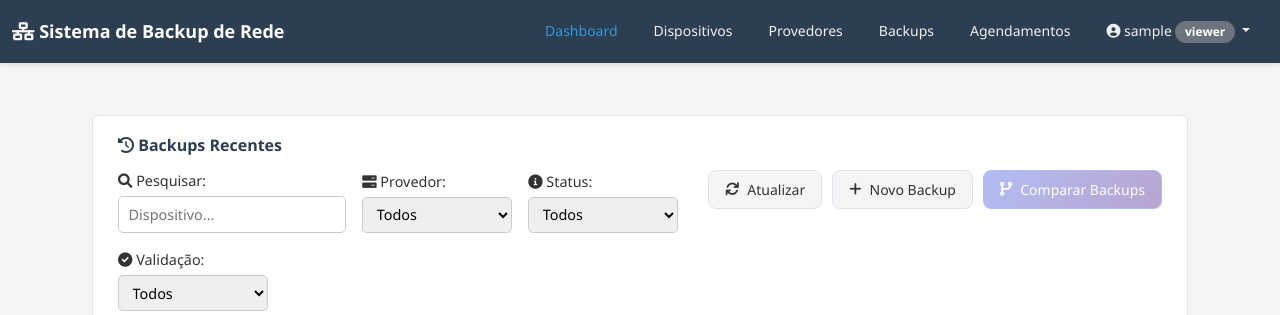
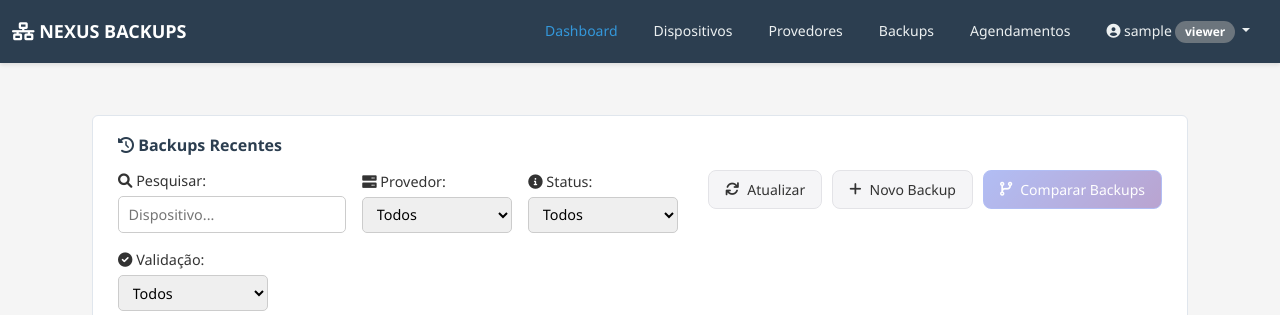
Before and after one commit to brunosaccoman/network-backup, a Flask app: page /backups in a window 1280 px wide. Shown: the top 315 px of the page. Run offline with Flask 3, Linux system fonts and the light colour scheme; the visitor is signed in with stand-in values (Sample User, id 1); data that the repository does not hold is empty; parts of the project's set-up code (start-up, migrations or seed data) failed here and were passed over; some libraries are stand-ins or nearby versions.

Commit message:
Renomeia sistema para NEXUS BACKUPS
🤖 Generated with [Claude Code](https://claude.com/claude-code)

Co-Authored-By: Claude <noreply@anthropic.com>

```diff
--- a/network-backup/templates/components/navbar.html
+++ b/network-backup/templates/components/navbar.html
@@ -1,7 +1,7 @@
 <nav class="navbar navbar-expand-lg">
     <div class="container-fluid" style="max-width: 1400px; margin: 0 auto;">
         <a class="navbar-brand" href="/">
-            <i class="fas fa-network-wired"></i> Sistema de Backup de Rede
+            <i class="fas fa-network-wired"></i> NEXUS BACKUPS
         </a>
         <button class="navbar-toggler" type="button" data-bs-toggle="collapse" data-bs-target="#navbarNav">
             <span class="navbar-toggler-icon"></span>
```
